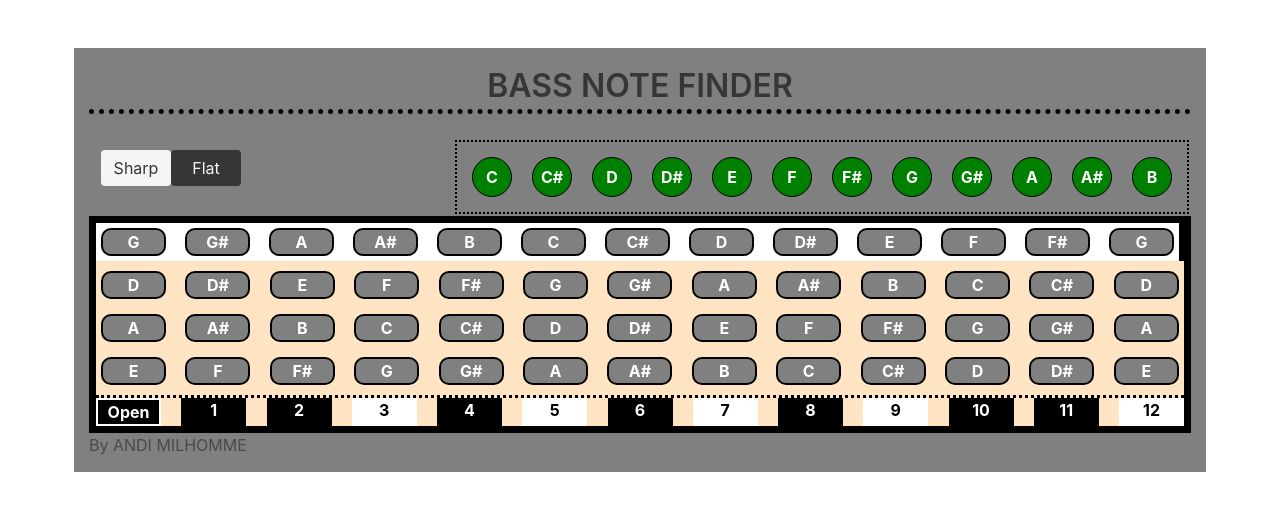
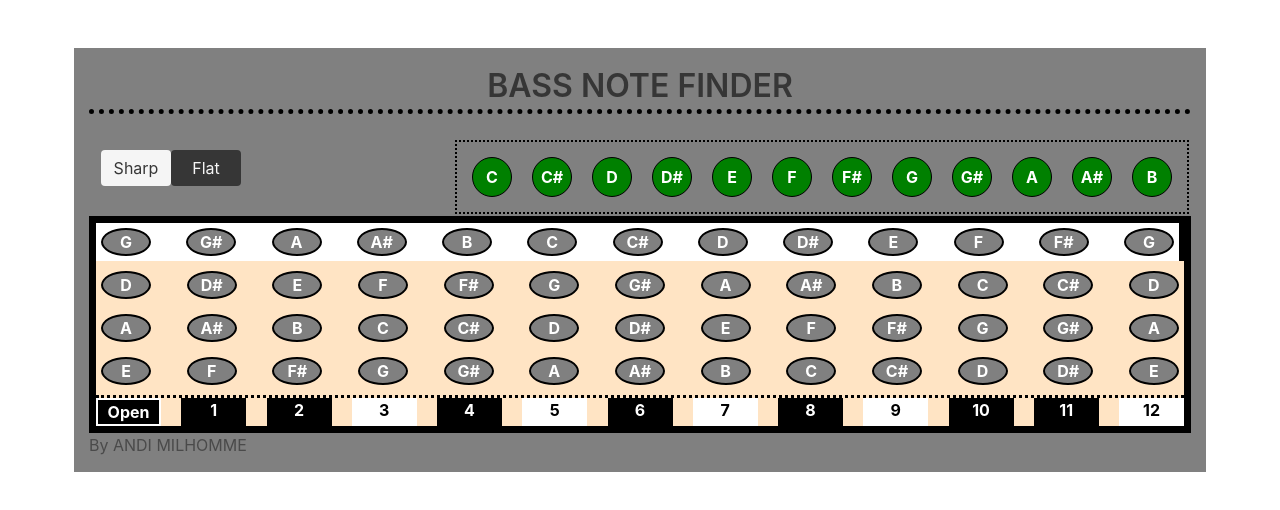
Before and after one commit to anditherobot/bassNoteFinder, an Angular app: page /bass in a window 1280 px wide. Shown: the top 510 px of the page. Built offline with nearby package versions, Linux system fonts and the light colour scheme.

Commit message:
created oval instead of circle

```diff
--- a/src/app/components/bass/bass.component.scss
+++ b/src/app/components/bass/bass.component.scss
@@ -84,8 +84,9 @@ p {
         color: white;
         background-color: grey;
         border: 2px solid black;
-        min-width: 65px;
+        width: 50px;
         text-align: center;
+        border-radius: 50%;
       }
     }
   }
```
